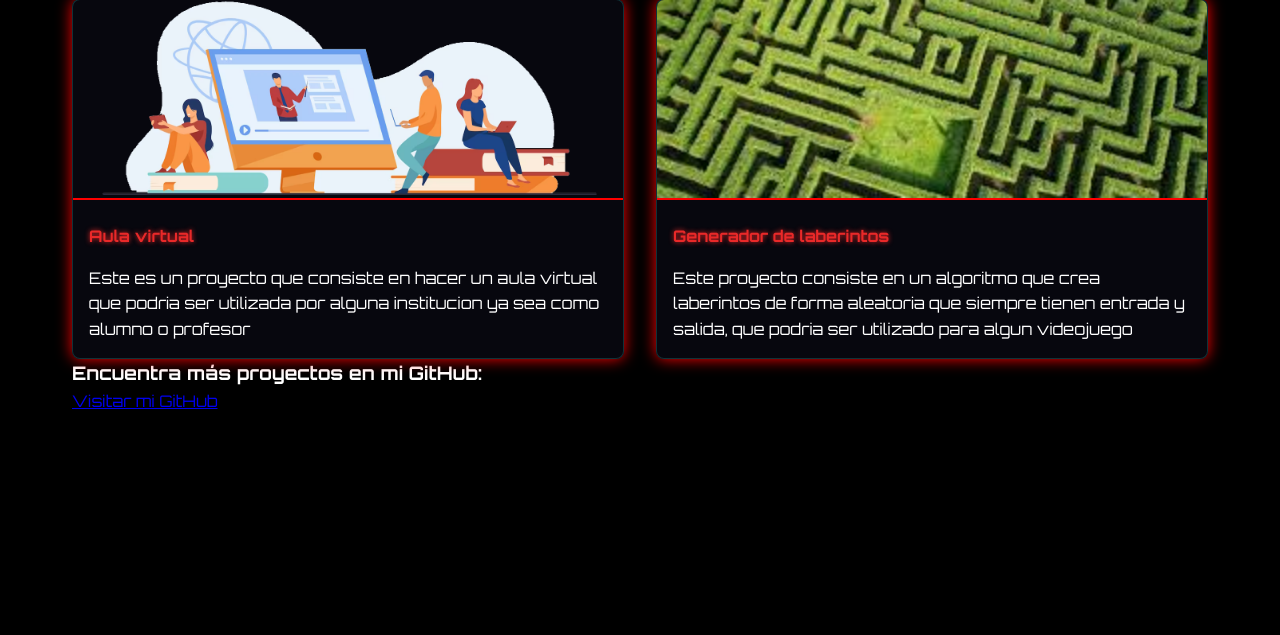
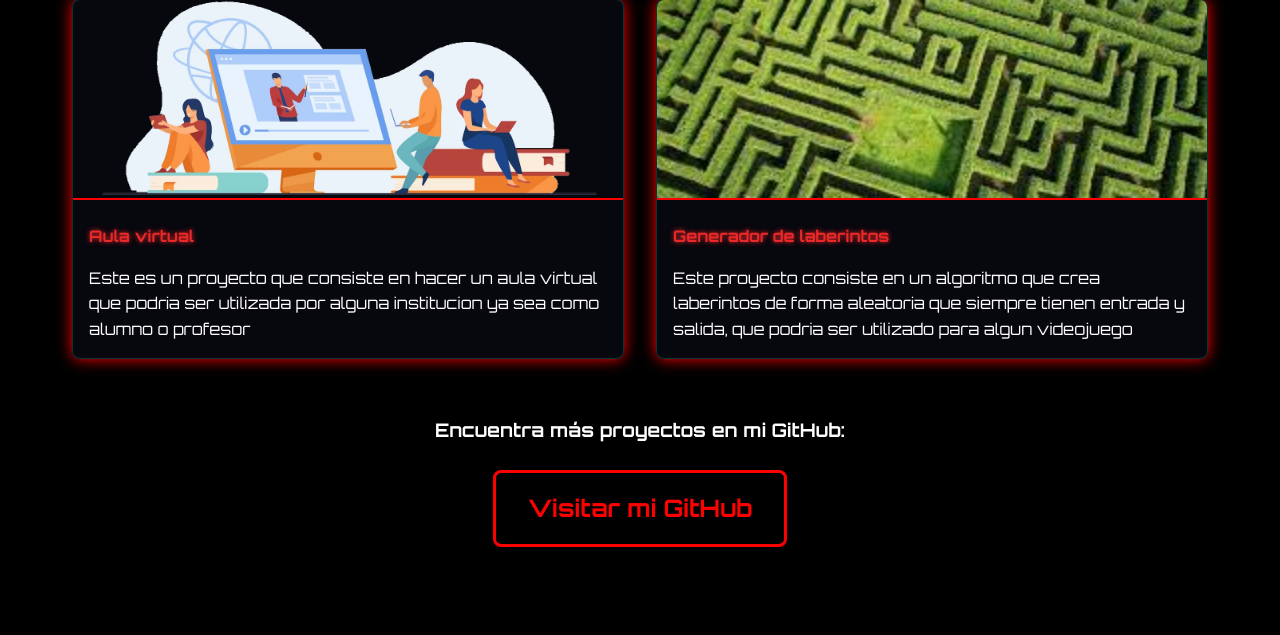
Before and after one commit to AlwaysYasuo1V9/LABORATORIODEPROGRAMACION, a Flask app: page / in a window 1280 px wide. Shown: the part 1363-1998 px from the top of the page. Before the commit the page ends 1772 px from the top, so only its background shows below. Run offline with Flask 3, Linux system fonts and the light colour scheme.

Commit message:
boton fachero

```diff
--- a/portafoliocheto/static/css/styles.css
+++ b/portafoliocheto/static/css/styles.css
@@ -364,3 +364,31 @@ button:hover {
     background: var(--neon-pink);
     box-shadow: 0 0 20px var(--neon-pink);
 }
+/*////////*/
+
+.github-link {
+    text-align: center;
+    margin: 5% 0;
+}
+
+.github-link h3 {
+    margin-bottom: 1.5rem; /* Espacio debajo del título */
+}
+
+.github-btn {
+    display: inline-block;
+    padding: 1rem 2rem;
+    font-size: 1.5rem;
+    font-weight: bold;
+    color: #ff0000;
+    background-color: #000000;
+    border: 3px solid #ff0000;
+    border-radius: 8px;
+    text-decoration: none;
+    transition: transform 0.3s ease, background-color 0.3s ease;
+}
+
+.github-btn:hover {
+    background-color: #24292e;
+    transform: scale(1.1);
+}
--- a/portafoliocheto/templates/index.html
+++ b/portafoliocheto/templates/index.html
@@ -60,7 +60,6 @@
     </div>
 </section>
 
-
 <section class="github-link">
     <h3>Encuentra más proyectos en mi GitHub:</h3>
     <a href="https://github.com/AlwaysYasuo1V9" target="_blank" class="github-btn">Visitar mi GitHub</a>
```
